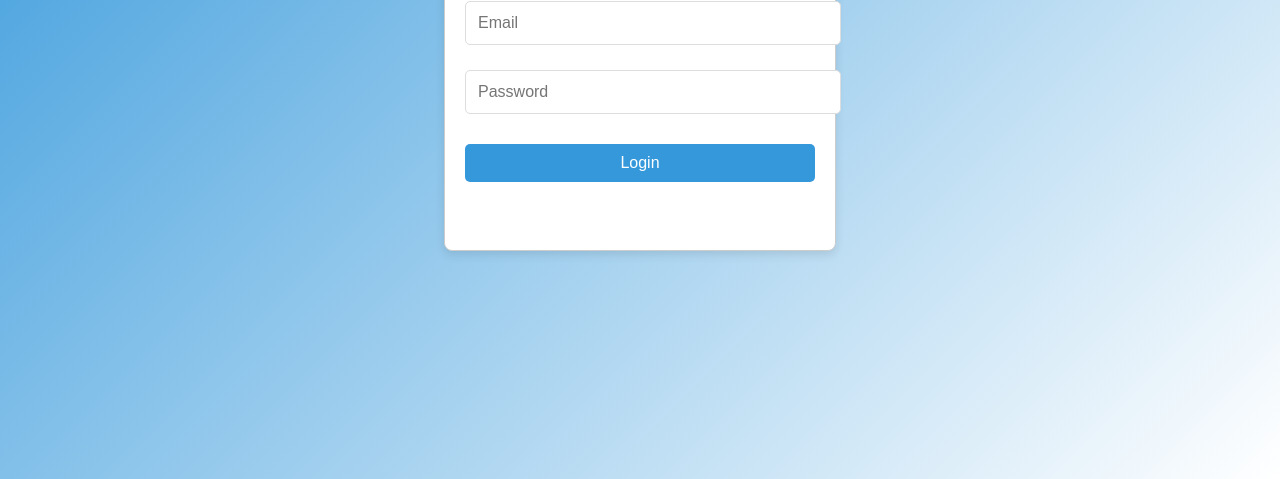
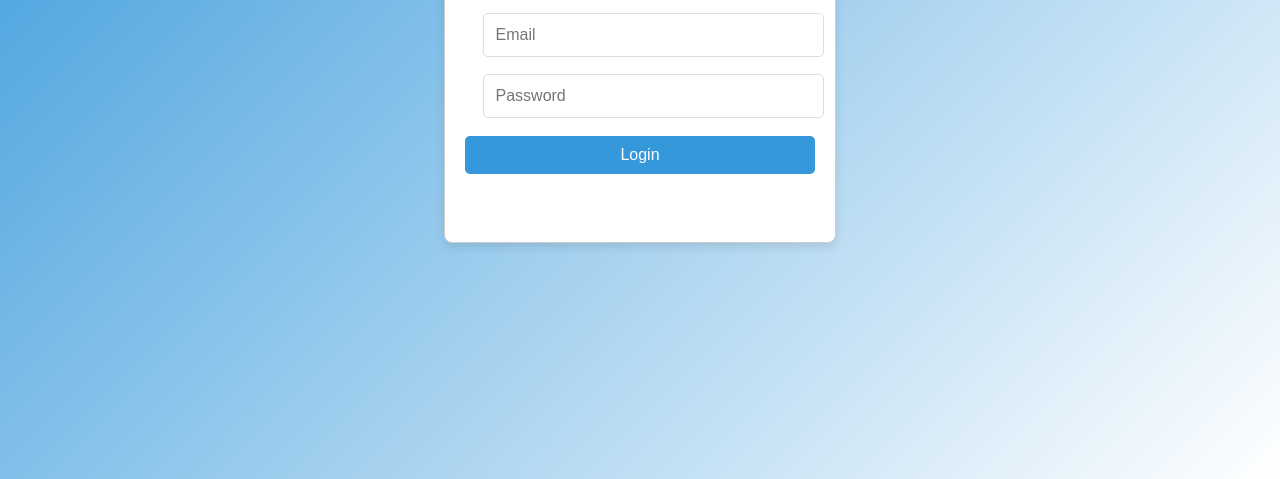
Before and after one commit to gibbsgresge/HackathonBackend, a plain HTML site: page frontend/frontend/login.html in a window 1280 px wide. Shown: the part 321-800 px from the top of the page. Drawn offline with Linux system fonts and the light colour scheme.

Commit message:
HTML updates

```diff
--- a/frontend/frontend/styles.css
+++ b/frontend/frontend/styles.css
@@ -112,6 +112,8 @@ button:hover {
   border-radius: 8px;
   box-shadow: 0px 4px 10px rgba(0, 0, 0, 0.1);
   text-align: center;
+  align-items: center;
+  justify-content: center;
 }
 
 /* Heading */
@@ -122,7 +124,11 @@ button:hover {
 
 /* Input fields */
 .input-group {
+  position: relative;
   margin-bottom: 15px;
+  margin: auto;
+  padding: 1%;
+  width: 90%;
 }
 
 input {
```
Also changed, not shown: frontend/frontend/login.html (+1 -0 lines), frontend/frontend/profile.html (+2 -0 lines).
